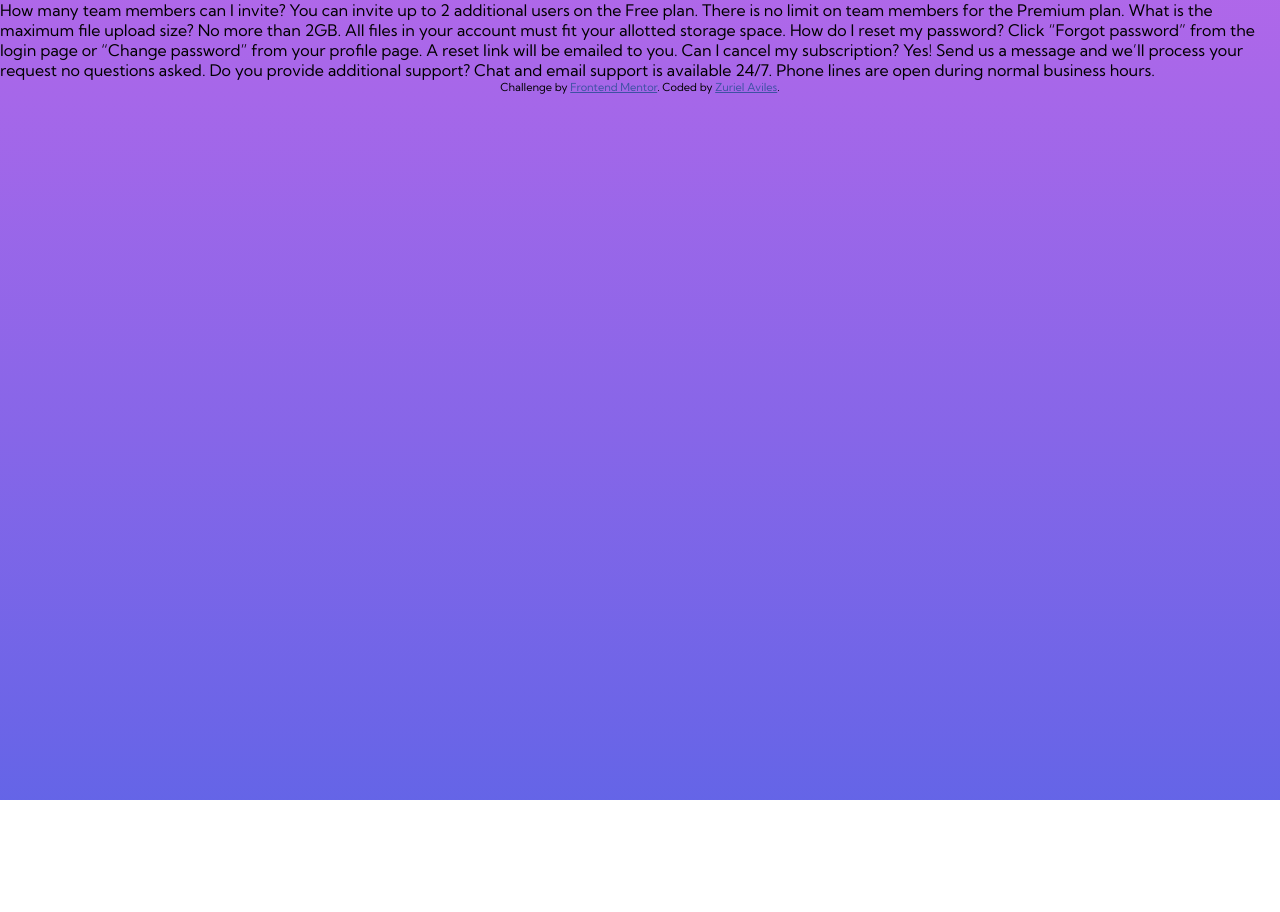
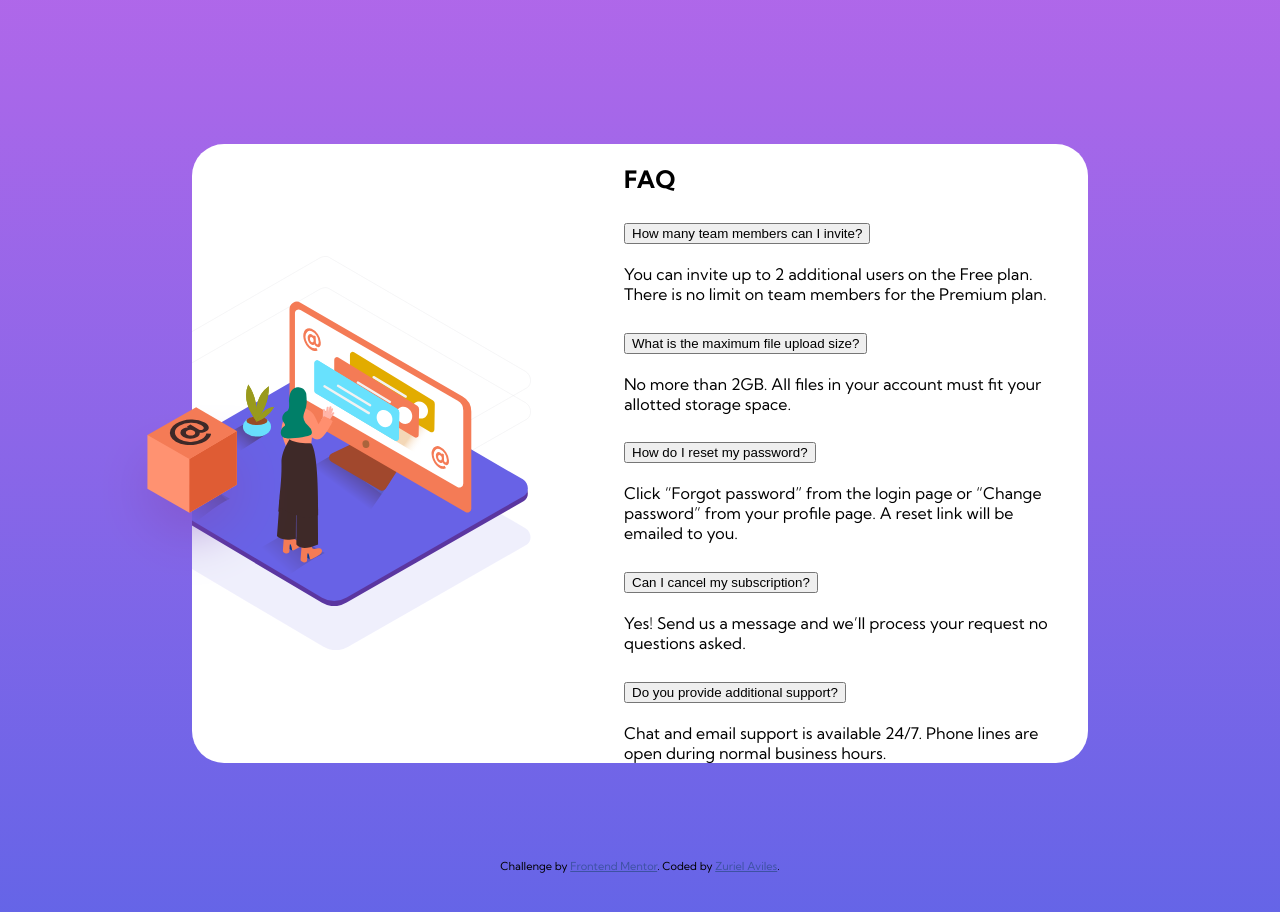
Before and after one commit to Avilez-dev-11/FAQ-Accordion-Card, a plain HTML site: page index.html in a window 1280 px wide. Before the commit the page ends 800 px from the top, so only its background shows below. Drawn offline with Linux system fonts and the light colour scheme.

Commit message:
Setting up the background and desktop image
Added image and setup buttons and setup desktop design.

```diff
--- a/index.html
+++ b/index.html
@@ -25,22 +25,85 @@
 </head>
 <body>
 
+  <section class="card">
+    <img src="images/illustration-box-desktop.svg"
+         alt="card box"
+         class="card_box"
+    >
+    <div class="card_image">
+      <img src="images/illustration-woman-online-desktop.svg"
+           alt = "woman online desktop"
+      />
+    </div>
+    <div class="card_text">
+      <h1> FAQ </h1>
+
+      <div class="accordion">
+        <div class="accordion_item">
+          <h2>
+            <button class="accordion_question">
               How many team members can I invite?
+            </button>
+          </h2>
+          <div class="accordion_collapse">
+            <div class="accordion_content">
               You can invite up to 2 additional users on the Free plan. There is no limit on
               team members for the Premium plan.
-
+            </div>
+          </div>
+        </div>
+        <div class="accordion_item">
+          <h2>
+            <button class="accordion_question">
               What is the maximum file upload size?
+            </button>
+          </h2>
+          <div class="accordion_collapse">
+            <div class="accordion_content">
               No more than 2GB. All files in your account must fit your allotted storage space.
-
+            </div>
+          </div>
+        </div>
+        <div class="accordion_item">
+          <h2>
+            <button class="accordion_question">
               How do I reset my password?
+            </button>
+          </h2>
+          <div class="accordion_collapse">
+            <div class="accordion_content">
               Click “Forgot password” from the login page or “Change password” from your profile page.
               A reset link will be emailed to you.
-
+            </div>
+          </div>
+        </div>
+        <div class="accordion_item">
+          <h2>
+            <button class="accordion_question">
               Can I cancel my subscription?
+            </button>
+          </h2>
+          <div class="accordion_collapse">
+            <div class="accordion_content">
               Yes! Send us a message and we’ll process your request no questions asked.
-
+            </div>
+          </div>
+        </div>
+        <div class="accordion_item">
+          <h2>
+            <button class="accordion_question">
               Do you provide additional support?
+            </button>
+          </h2>
+          <div class="accordion_collapse">
+            <div class="accordion_content">
               Chat and email support is available 24/7. Phone lines are open during normal business hours.
+            </div>
+          </div>
+        </div>
+      </div>
+    </div>
+  </section>
 
   <div class="attribution">
     Challenge by <a href="https://www.frontendmentor.io?ref=challenge" target="_blank">Frontend Mentor</a>.
--- a/styles.css
+++ b/styles.css
@@ -21,10 +21,61 @@ html {
 body{
     min-height: 100vh;
     margin: 0;
-    padding: 0;
+    padding: 3rem;
     font-family: 'Kumbh Sans', sans-serif;
     background-image: linear-gradient(
         var(--gradient-softViolet),
         var(--gradient-softBlue)
     );
 }
+
+.card {
+    background: #ffffff;
+    border-radius: 2rem;
+    max-width: 56rem;
+}
+
+.card_image img{
+    width: 100%;
+    height: auto;
+    max-width: 25rem;
+}
+.card_text {
+
+}
+.card_box {
+
+}
+
+@media (min-width: 56em){
+    .card {
+        display: flex;
+        position: relative;
+        margin: 6rem auto;
+        padding-right: 2rem;
+        background-image: url('images/bg-pattern-desktop.svg');
+        background-size: 45%;
+        background-repeat: no-repeat;
+        background-position: -13% center;
+    }
+    .card_image,
+    .card_text {
+        flex: 1;
+    }
+    .card_image {
+        display: flex;
+        overflow: hidden;
+        align-items: center;
+    }
+    .card_image img {
+        transform: translateX(-4rem);
+    }
+    .card_box {
+        display: block;
+        position: absolute;
+        z-index: 1;
+        top: 57%;
+        left: 0;
+        transform: translateX(-50%) translateY(-50%);
+    }
+}
```
Lines whose indentation alone changed are shown as unchanged.
